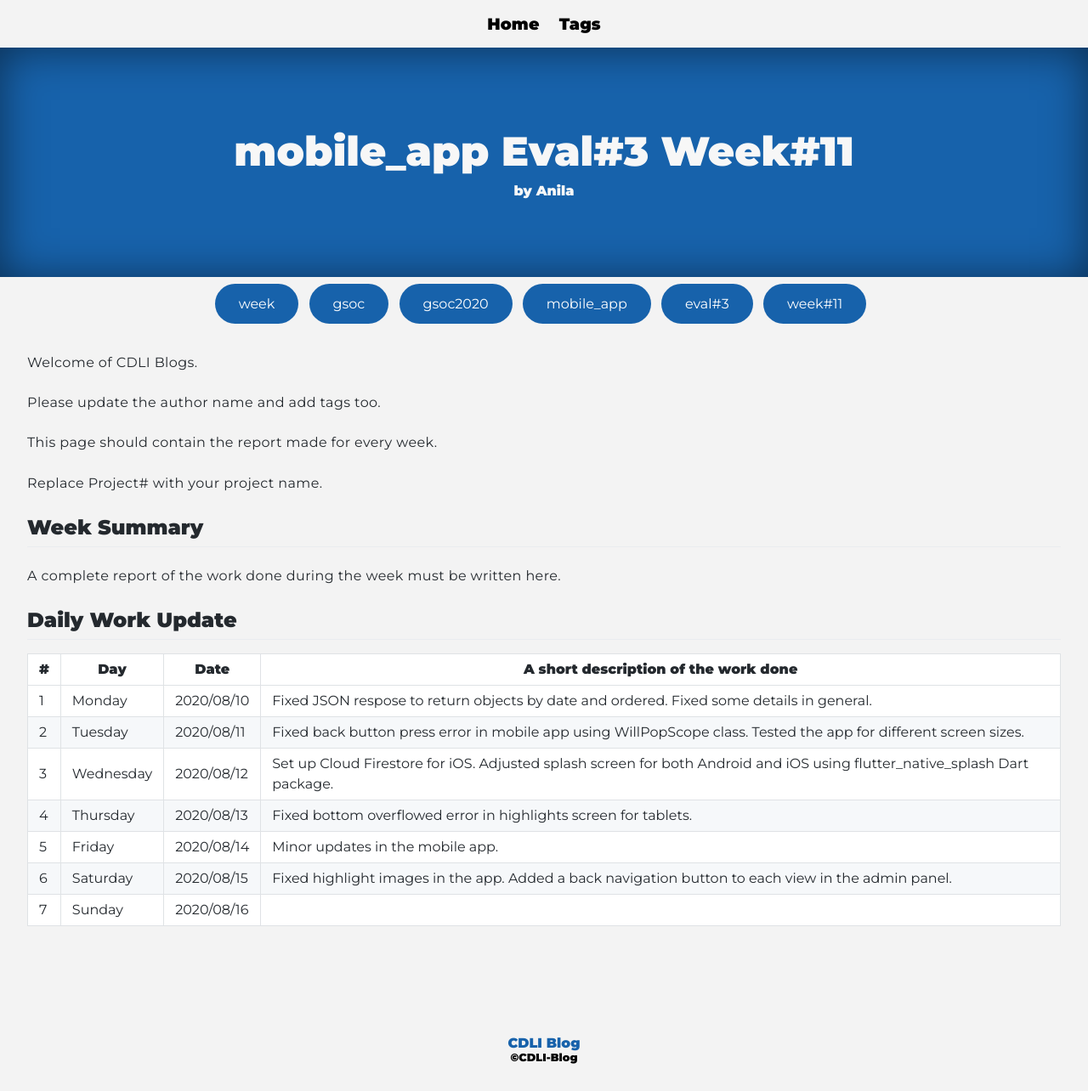
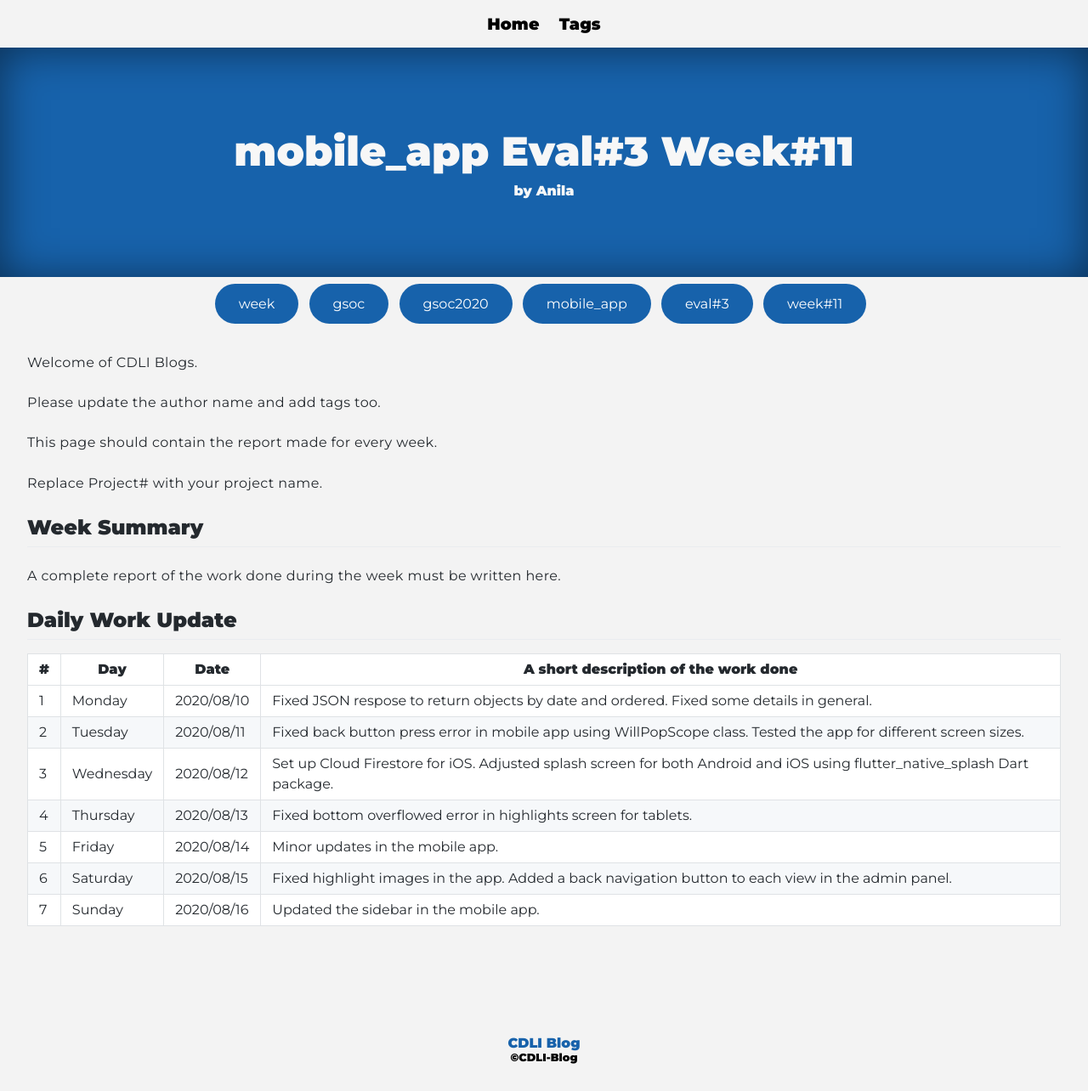
Before and after one commit to cdli-gh/blog, a Jekyll site: the page built from _blog/gsoc20/mobile_app/posts/13_week11.md, in a window 1280 px wide. Shown: the whole page at 85% size. Built offline with Jekyll 4.4.1, drawn with Linux system fonts in a browser that asks for light colours; Markdown is read by kramdown in place of the engine named in the settings.

Commit message:
Update 13_week11.md

```diff
--- a/_blog/gsoc20/mobile_app/posts/13_week11.md
+++ b/_blog/gsoc20/mobile_app/posts/13_week11.md
@@ -27,4 +27,4 @@ A complete report of the work done during the week must be written here.
 |4   	| Thursday  	|   2020/08/13	|Fixed bottom overflowed error in highlights screen for tablets.   	|
 |5   	| Friday  	|   2020/08/14	|Minor updates in the mobile app.   	|
 |6   	| Saturday  	|   2020/08/15	|Fixed highlight images in the app. Added a back navigation button to each view in the admin panel.   	|
-|7   	| Sunday  	|   2020/08/16	|   	|
+|7   	| Sunday  	|   2020/08/16	|Updated the sidebar in the mobile app.   	|
```
